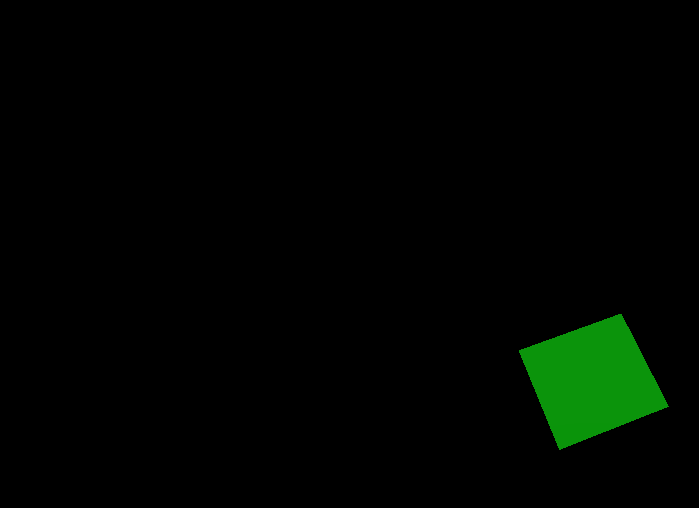
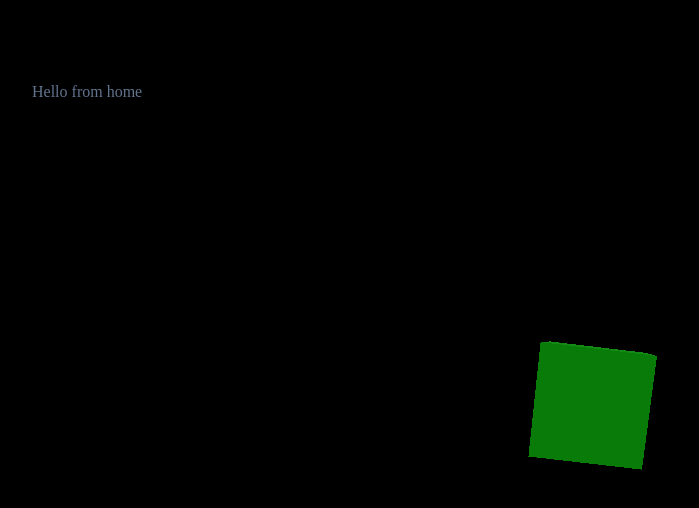
Before and after one commit to dwi11harsh/TubeInsights, a Next.js app: page / in a window 1280 px wide. Shown: the top 508 px of the page, without its empty margins (48-747 px from the left). Built offline with nearby package versions, Linux system fonts and the light colour scheme.

Commit message:
added ThreeScene as bg

```diff
--- a/app/layout.tsx
+++ b/app/layout.tsx
@@ -4,6 +4,7 @@ import "./globals.css";
 import { TooltipProvider } from "@radix-ui/react-tooltip";
 import { Toaster } from "@/components/ui/toaster";
 import { Toaster as Sonner } from "@/components/ui/sonner";
+import { ThreeScene } from "@/components/ThreeScene";
 
 const geistSans = Geist({
   variable: "--font-geist-sans",
@@ -30,6 +31,7 @@ export default function RootLayout({
       <body
         className={`${geistSans.variable} ${geistMono.variable} antialiased`}
       >
+        <ThreeScene />
         {children}
       </body>
     </html>
--- a/app/page.tsx
+++ b/app/page.tsx
@@ -1,68 +1,7 @@
-"use client";
-
-import { useEffect, useRef } from "react";
-import * as three from "three";
-
 export default function Home() {
   return (
-    <>
-      <ThreeScene />
-    </>
+    <main>
+      <div className="m-10 p-10 text-slate-500">Hello from home</div>
+    </main>
   );
 }
-
-const ThreeScene = () => {
-  const canvasRef = useRef<HTMLDivElement>(null);
-
-  useEffect(() => {
-    if (!canvasRef.current) return;
-
-    // Initialize scene camera and renderer
-    const scene = new three.Scene();
-    const camera = new three.PerspectiveCamera(
-      75,
-      canvasRef.current.clientWidth / canvasRef.current.clientHeight,
-      0.1,
-      1000
-    );
-
-    camera.position.z = 5;
-
-    const renderer = new three.WebGLRenderer();
-
-    renderer.setSize(
-      canvasRef.current.clientWidth,
-      canvasRef.current.clientHeight
-    );
-
-    canvasRef.current.appendChild(renderer.domElement);
-
-    // add a simple cube
-    const geometry = new three.BoxGeometry();
-    const material = new three.MeshStandardMaterial({ color: 0x00ff00 });
-    const cube = new three.Mesh(geometry, material);
-    scene.add(cube);
-
-    // add lighting
-    const light = new three.DirectionalLight(0xffffff, 1);
-    light.position.set(0, 1, 1).normalize();
-    scene.add(light);
-
-    // animation loop
-    const animate = () => {
-      requestAnimationFrame(animate);
-      cube.rotation.x += 0.1;
-      cube.rotation.y += 0.1;
-      renderer.render(scene, camera);
-    };
-
-    animate();
-
-    // cleanup on mount
-    renderer.dispose();
-    geometry.dispose();
-    material.dispose();
-  }, []);
-
-  return <div ref={canvasRef} style={{ width: "100%", height: "100vh" }} />;
-};
--- /dev/null
+++ b/components/ThreeScene.tsx
@@ -0,0 +1,72 @@
+"use client";
+
+import { useEffect, useRef } from "react";
+import * as three from "three";
+
+export const ThreeScene = () => {
+  const canvasRef = useRef<HTMLDivElement>(null);
+
+  useEffect(() => {
+    if (!canvasRef.current) return;
+
+    // Initialize scene camera and renderer
+    const scene = new three.Scene();
+    const camera = new three.PerspectiveCamera(
+      75,
+      canvasRef.current.clientWidth / canvasRef.current.clientHeight,
+      0.1,
+      1000
+    );
+
+    camera.position.z = 5;
+
+    const renderer = new three.WebGLRenderer();
+
+    renderer.setSize(
+      canvasRef.current.clientWidth,
+      canvasRef.current.clientHeight
+    );
+
+    canvasRef.current.appendChild(renderer.domElement);
+
+    // add a simple cube
+    const geometry = new three.BoxGeometry();
+    const material = new three.MeshStandardMaterial({ color: 0x00ff00 });
+    const cube = new three.Mesh(geometry, material);
+    scene.add(cube);
+
+    // add lighting
+    const light = new three.DirectionalLight(0xffffff, 1);
+    light.position.set(0, 1, 1).normalize();
+    scene.add(light);
+
+    // animation loop
+    const animate = () => {
+      requestAnimationFrame(animate);
+      cube.rotation.x += 0.01;
+      cube.rotation.y += 0.01;
+      renderer.render(scene, camera);
+    };
+
+    animate();
+
+    // cleanup on mount
+    renderer.dispose();
+    geometry.dispose();
+    material.dispose();
+  }, []);
+
+  return (
+    <div
+      ref={canvasRef}
+      style={{
+        position: "fixed",
+        top: 0,
+        left: 0,
+        width: "100vw",
+        height: "100vh",
+        zIndex: -1,
+      }}
+    />
+  );
+};
```
Also changed, not shown: 1 other file (tests, documents, lock files or other folders).
